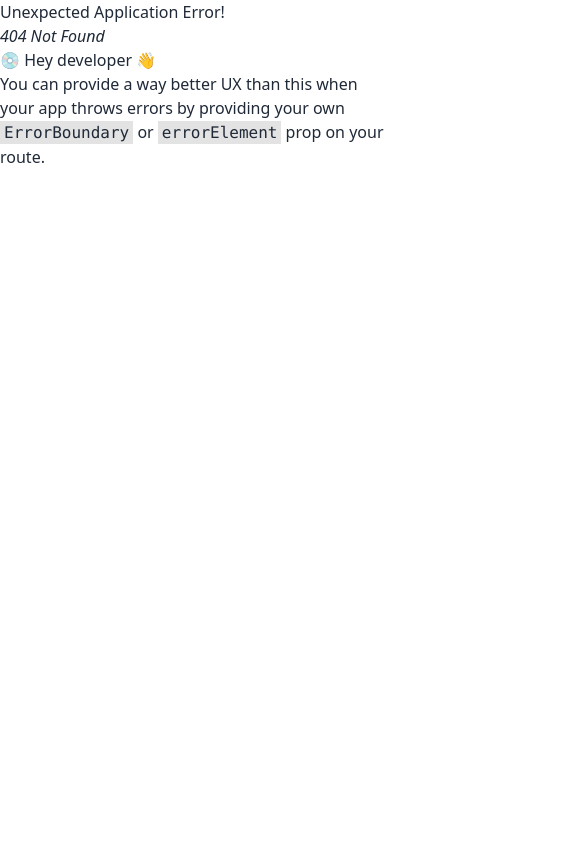
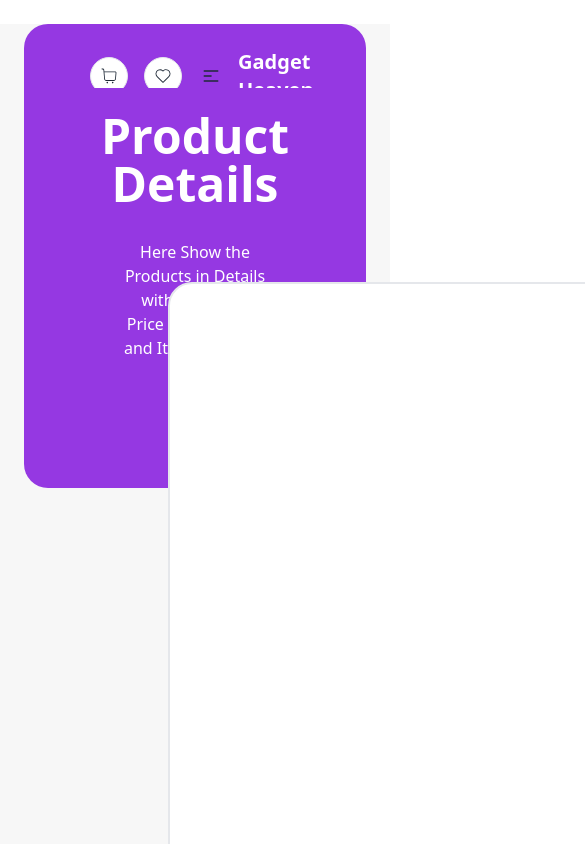
Before and after one commit to Rony7736/Batch-10-Assignment-8-gadget-heaven-project-react, a React (Vite) app: page /phnoneDetails in a window 390 px wide. Before the commit this address had no page. Shown: the top 844 px of the page, 585 px wide, since content can reach past the window. Built offline with nearby package versions, Linux system fonts and the light colour scheme.

Commit message:
added phone details section, added sort button, purchase button

```diff
--- a/public/gadget.json
+++ b/public/gadget.json
@@ -113,19 +113,19 @@
   },
   {
     "product_id": 8,
-    "product_title": "Google Nest Hub Max",
-    "product_image": "https://i.ibb.co.com/B67vKCM/Google-Nest-Hub-Max.jpg",
-    "category": "Smart Home",
-    "price": 229.99,
-    "description": "A smart display with Google Assistant, a large screen, and high-quality audio for your smart home needs.",
+    "product_title": "Canon EOS R7",
+    "product_image": "https://i.ibb.co.com/yNjhwJB/canoon-EOS-r7.jpg",
+    "category": "Cameras",
+    "price": 3500.99,
+    "description": "A professional mirrorless camera with 45MP resolution, 8K video, and advanced autofocus.",
     "Specification": [
-      "Screen Size: 10 inches",
-      "Resolution: HD",
-      "Camera: 6.5MP",
-      "Connectivity: Wi-Fi, Bluetooth"
+      "Resolution: 40MP",
+      "Video: 8K",
+      "Lens Mount: RF",
+      "ISO Range: 100-51200"
     ],
-    "availability": true,
-    "rating": 4.6
+    "availability": false,
+    "rating": 4.7
   },
   {
     "product_id": 9,
@@ -142,5 +142,21 @@
     ],
     "availability": true,
     "rating": 4.8
+  },
+  {
+    "product_id": 10,
+    "product_title": "Sony MH-2000XW5",
+    "product_image": "https://i.ibb.co.com/XSbx31X/images.jpg",
+    "category": "Headphones",
+    "price": 350.50,
+    "description": "Noise-canceling wireless headphones with superb sound quality and long battery life.",
+    "Specification": [
+      "Battery Life: 24 hours",
+      "Noise Cancellation: Active",
+      "Bluetooth Version: 7.2",
+      "Weight: 200 grams"
+    ],
+    "availability": true,
+    "rating": 4.6
   }
 ]
--- a/src/components/Card.jsx
+++ b/src/components/Card.jsx
@@ -1,9 +1,11 @@
+import { useNavigate } from "react-router-dom";
 
 const Card = ({ card }) => {
     // console.log(card);
 
     const { product_id, product_title, product_image, category, price, description, Specification, availability, rating } = card
 
+    const navigate = useNavigate()
 
 
     return (
@@ -14,10 +16,10 @@ const Card = ({ card }) => {
             </figure>
             <div className="card-body">
                 <h2 className="card-title">{product_title}</h2>
-                <p>Price: {price}k</p>
+                <p className="font-bold text-[#6B6B6F]">Price: {price}k</p>
 
                 <div>
-                    <button className="border-2 border-[#8533c8a2] rounded-full py-2 px-6 text-[#8433C8] font-bold">View Details</button>
+                    <button onClick={()=> navigate('/phnoneDetails')} className="border-2 border-[#8533c8a2] rounded-full py-2 px-6 text-[#8433C8] font-bold">View Details</button>
                 </div>
             </div>
         </div>
--- a/src/components/Cards.jsx
+++ b/src/components/Cards.jsx
@@ -20,9 +20,9 @@ const Cards = () => {
             setGadgets(data)
             return
         }
-        const filterData = data.filter((i)=> i.category.toLowerCase() === name)
+        const filterData = [...data].filter((i)=> i.category.toLowerCase() === name)
         setGadgets(filterData)
-        console.log(filterData, name);
+        // console.log(filterData, name);
     }, [data, name])
 
 
--- a/src/components/Categories.jsx
+++ b/src/components/Categories.jsx
@@ -8,7 +8,7 @@ const Categories = ({ categories }) => {
         <div className="flex flex-col justify-center mt-4">
             <button className="flex flex-col items-center text-center gap-4">
                 {
-                    categories.map(category => (<NavLink to={`/category/${category.slug}`} key={category.category} className="bg-[#F2F2F3] rounded-2xl py-2 w-40">
+                    categories.map(category => (<NavLink to={`/category/${category.slug}`} key={category.slug} className={({isActive})=> `bg-[#F2F2F3] rounded-2xl py-2 w-40 ${isActive ? 'bg-purple-700 text-white': ''}`}>
                         {category.category}
                     </NavLink>))
                 }
@@ -19,3 +19,6 @@ const Categories = ({ categories }) => {
 };
 
 export default Categories;
+
+
+// className="bg-[#F2F2F3] rounded-2xl py-2 w-40"
--- a/src/components/Navbar.jsx
+++ b/src/components/Navbar.jsx
@@ -4,7 +4,7 @@ import { CiHeart } from "react-icons/ci";
 
 const Navbar = () => {
     return (
-        <div className="navbar bg-[#9538E2] rounded-t-3xl px-40 flex items-center">
+        <div className="navbar bg-[#9538E2] rounded-t-3xl px-40 pt-6 flex items-center">
             <div className="navbar-start">
                 <div className="dropdown">
                     <div tabIndex={0} role="button" className="btn btn-ghost lg:hidden">
@@ -32,15 +32,15 @@ const Navbar = () => {
             </div>
             <div className="navbar-center hidden lg:flex items-center">
                 <ul className="menu menu-horizontal px-1 gap-8 text-white">
-                    <NavLink to="/">Home</NavLink>
-                    <NavLink to="/statistics">Statistics</NavLink>
-                    <NavLink to="/dashboard">Dashboard</NavLink>
-                    <NavLink to="/phone">Phone</NavLink>
+                    <NavLink className={({ isActive }) => `text-base ${isActive ? 'text-warning font-bold' : 'hover:text-warning'}`} to="/">Home</NavLink>
+                    <NavLink className={({ isActive }) => `text-base ${isActive ? 'text-warning font-bold' : 'hover:text-warning'}`} to="/statistics">Statistics</NavLink>
+                    <NavLink className={({ isActive }) => `text-base ${isActive ? 'text-warning font-bold' : 'hover:text-warning'}`} to="/dashboard">Dashboard</NavLink>
+                    <NavLink className={({ isActive }) => `text-base ${isActive ? 'text-warning font-bold' : 'hover:text-warning'}`} to="/phone">Phone</NavLink>
                 </ul>
             </div>
             <div className="navbar-end gap-4">
-                <span><CiShoppingCart size={24}></CiShoppingCart></span>
-                <span className="pr-6"><CiHeart size={24}></CiHeart></span>
+                <span className="bg-white border rounded-full p-2"><CiShoppingCart size={20}></CiShoppingCart></span>
+                <span className="bg-white border rounded-full p-2 mr-6"><CiHeart size={20}></CiHeart></span>
             </div>
         </div>
     );
--- a/src/index.css
+++ b/src/index.css
@@ -1,3 +1,8 @@
 @tailwind base;
 @tailwind components;
 @tailwind utilities;
+
+
+html{
+    overflow-y: scroll;
+}
--- a/src/layouts/MainLayout.jsx
+++ b/src/layouts/MainLayout.jsx
@@ -5,7 +5,7 @@ import Navbar from "../components/Navbar";
 const MainLayout = () => {
     return (
         <div>
-            <div className="container mx-auto px-6 bg-[#F7F7F7] mt-6">
+            <div className="container mx-auto px-6 bg-[#F7F7F7] mt-6 h-16">
                 {/* Navbar */}
                 <Navbar></Navbar>
             </div>
--- a/src/pages/Dashboard.jsx
+++ b/src/pages/Dashboard.jsx
@@ -1,8 +1,27 @@
-
+import { FaSortNumericDownAlt } from "react-icons/fa";
 const Dashboard = () => {
     return (
         <div>
-            Dashboard
+            <div className="bg-[#9538E2] min-h-[300px] rounded-b-3xl relative">
+
+                <h1 className="text-white text-5xl font-bold w-7/12 mx-auto pt-6 text-center">Dash Board</h1>
+                <p className="w-7/12 mx-auto pt-8 text-center text-white">Inspirational designs, illustrations, and graphic elements from the world’s best designers. Want more inspiration? Browse our search results...</p>
+                <div className="text-center mt-10 flex justify-center items-center gap-6">
+                    <button className="py-3 px-10 bg-white rounded-3xl text-[#9237DE] font-bold">Cart</button>
+                    <button className="py-3 px-10 border rounded-3xl text-white font-bold">Wish List</button>
+                </div>
+            </div>
+
+            <div className="flex justify-between items-center mx-40 mt-12">
+                <h1 className="text-2xl font-bold">Cart</h1>
+                <div className="flex items-center gap-6">
+                    <p className="text-2xl font-bold">Total Cost:</p>
+                    <div className="flex items-center gap-6">
+                        <button className="py-2 px-10 border-2 font-bold border-[#9237DE] text-[#9237DE] rounded-full flex items-center gap-2">Sort By Price <FaSortNumericDownAlt></FaSortNumericDownAlt> </button>
+                        <button className="py-2 px-10 border-2 font-bold border-[#9237DE] rounded-full">Purchase</button>
+                    </div>
+                </div>
+            </div>
         </div>
     );
 };
--- a/src/pages/PhoneDetails.jsx
+++ b/src/pages/PhoneDetails.jsx
@@ -1,8 +1,23 @@
+import { useLoaderData, useParams } from "react-router-dom";
 
 const PhoneDetails = () => {
+    const loaderData = useLoaderData()
+    // const {id} = useParams()
+    console.log(loaderData);
+
+
+    const { product_id, product_title, product_image, category, price, description, Specification, availability, rating } = loaderData
+
     return (
-        <div>
-            Phone Details
+        <div className="bg-[#9538E2] min-h-[400px] rounded-b-3xl relative mb-[400px]">
+
+            <h1 className="text-white text-5xl font-bold w-7/12 mx-auto pt-6 text-center">Product Details</h1>
+            <p className="w-5/12 mx-auto pt-8 text-center text-white">Here Show the Products in Details with its Name, Price Specification and Its Description</p>
+
+            <div className="h-[590px] w-[1200px] absolute -bottom-96 left-36 border-2 p-4 rounded-3xl bg-white">
+                <p>{product_title}</p>
+            </div>
+
         </div>
     );
 };
--- a/src/routes/Routes.jsx
+++ b/src/routes/Routes.jsx
@@ -5,6 +5,7 @@ import Statistics from "../pages/Statistics";
 import Dashboard from "../pages/Dashboard";
 import Phones from "../pages/Phones";
 import Cards from "../components/Cards";
+import PhoneDetails from "../pages/PhoneDetails";
 // import Error from "../pages/Error";
 
 const router = createBrowserRouter([
@@ -43,6 +44,11 @@ const router = createBrowserRouter([
         path: "/phone",
         element: <Phones></Phones>,
       },
+      {
+        path: "/phnoneDetails",
+        element: <PhoneDetails></PhoneDetails>,
+        loader: () => fetch('../gadget.json'),
+      },
 
     ]
   },
```
